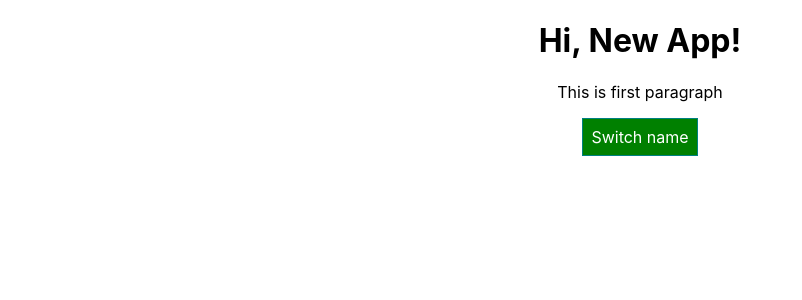
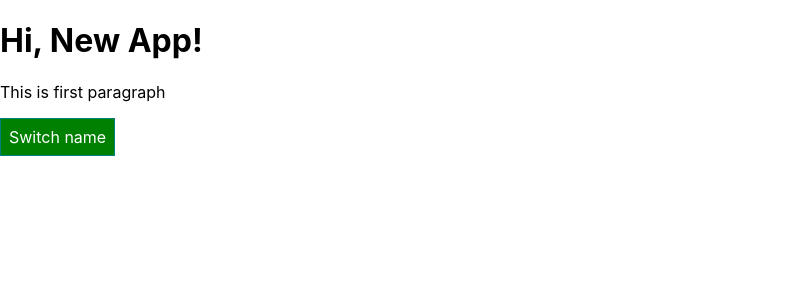
Before and after one commit to gsim2345/react-complete-guide, a React app: page / in a window 1280 px wide. Shown: the top 300 px of the page, without its empty margins (0-802 px from the left). Built offline with nearby package versions, Linux system fonts and the light colour scheme.

Commit message:
Added CSS-modules, and changed syntax accordingly

```diff
--- a/src/App.js
+++ b/src/App.js
@@ -1,5 +1,5 @@
 import React, { Component } from 'react';
-import './App.css';
+import classes from './App.css';
 import Person from './Person/Person';
 
 
@@ -92,19 +92,19 @@
     }
 
     //let classes = ['red', 'bold'].join(' ');
-    let classes = [];
+    let assignedClasses = [];
     if (this.state.persons.length <=2) {
-      classes.push("red"); // classes = ['red']
+      assignedClasses.push(classes.red); // classes = ['red']
     }
     if (this.state.persons.length <= 1) {
-      classes.push('bold'); // // classes = ['red', bold]
+      assignedClasses.push(classes.bold); // // classes = ['red', bold]
     }
 
     return (
       // if want media queries or animations, need to add StyleRoot component
-        <div className="App">
+        <div className={classes.App}>
           <h1>Hi, New App!</h1>
-          <p className={classes.join(' ')}>This is first paragraph</p>
+          <p className={assignedClasses.join(' ')}>This is first paragraph</p>
           <button style={style}
             onClick={this.togglePersonHandler}>Switch name</button>
             {persons}
--- a/src/Person/Person.js
+++ b/src/Person/Person.js
@@ -1,11 +1,11 @@
 import React from 'react';
-import './Person.css';
+import classes from './Person.css';
 
 const person = (props) => {
     // if want media queries or animations, need to add StyleRoot component
 
     return (
-        <div className="Person">
+        <div className={classes.Person}>
             <p onClick={props.click}>I'm {props.name} and I am {props.age} years old. </p>
             <p>{props.children}</p>
             <input type="text" onChange={props.changed} value={props.name}/>
```
